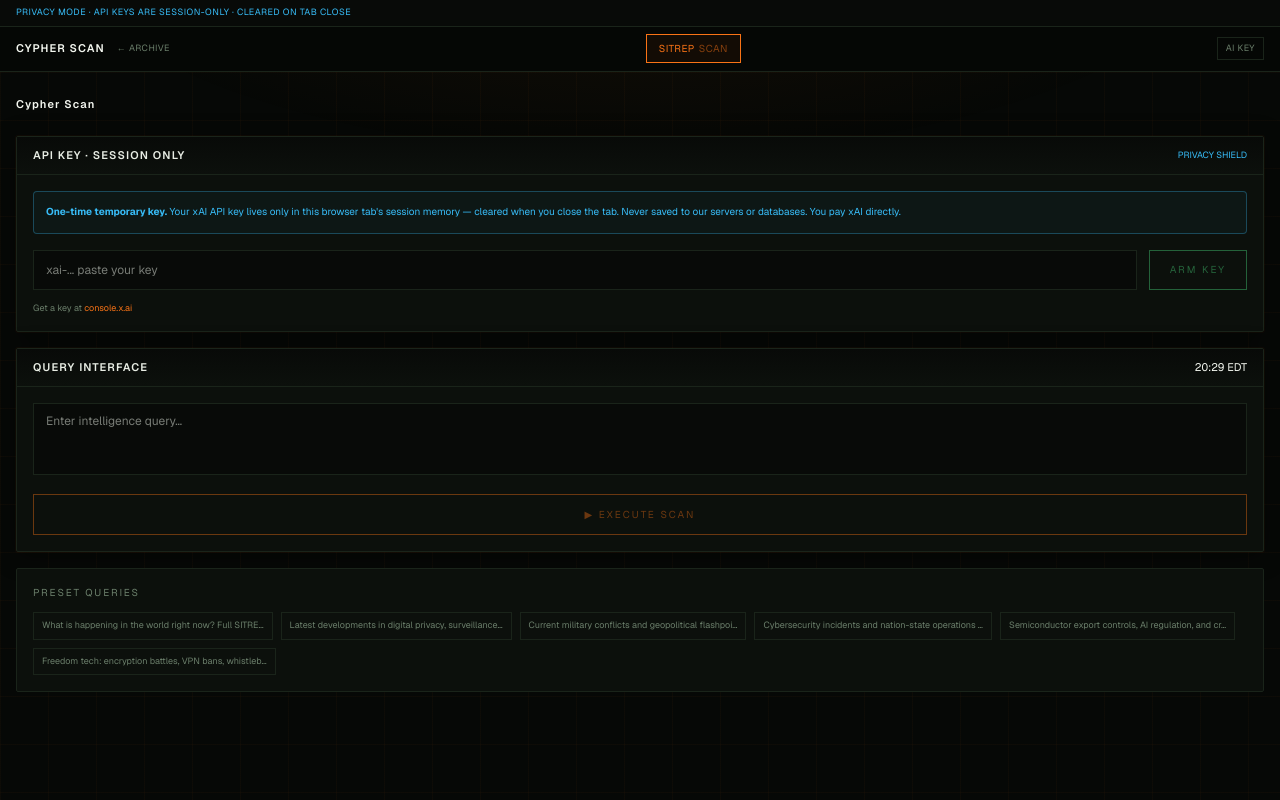
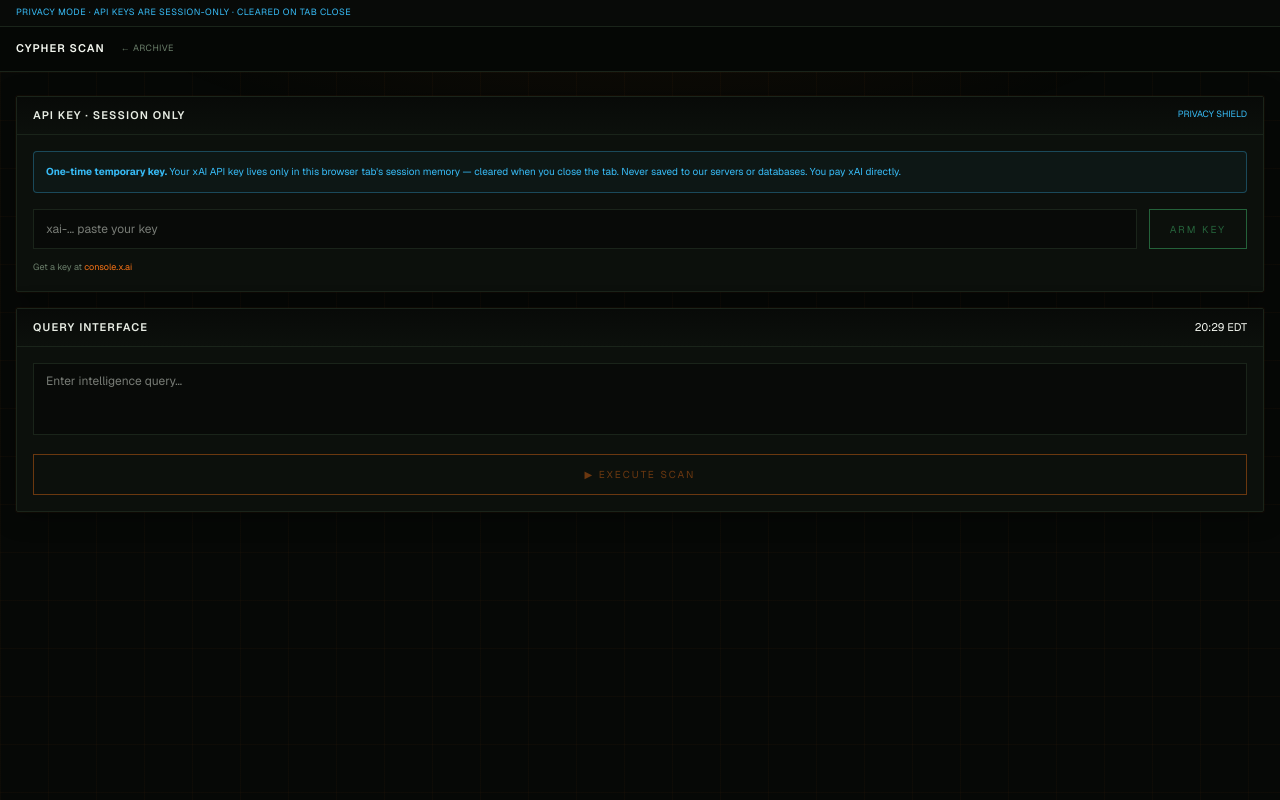
Before and after one commit to 9lordisgod/cypherpunk-code, a Next.js app: page /cypherscan in a window 1280 px wide. Shown: the top 800 px of the page. Built offline with nearby package versions, Linux system fonts and the light colour scheme.

Commit message:
Remove circled UI clutter from Cypherscan page
Delete Cypher Scan page title, SITREP SCAN nav pill, AI KEY header
button, and the entire Preset queries section.

```diff
--- a/src/scan/components/ScanHeader.tsx
+++ b/src/scan/components/ScanHeader.tsx
@@ -1,14 +1,9 @@
 "use client";
 
 import Link from "next/link";
-import { useState } from "react";
-import { ApiKeyModal } from "./ApiKeyModal";
 
 export function ScanHeader() {
-  const [showKeyModal, setShowKeyModal] = useState(false);
-
   return (
-    <>
     <header className="sticky top-0 z-50 border-b border-[var(--border-dim)] bg-[var(--bg-primary)]/95 backdrop-blur-sm">
       <div className="border-b border-[var(--border-dim)] bg-[var(--bg-inset)]">
         <div className="mx-auto max-w-7xl px-4 py-1.5 tac-mono text-[9px] tracking-wider text-[var(--text-dim)]">
@@ -18,8 +13,7 @@
         </div>
       </div>
 
-        <div className="mx-auto flex h-11 max-w-7xl items-center justify-between gap-4 px-4">
-          <div className="flex items-center gap-3">
+      <div className="mx-auto flex h-11 max-w-7xl items-center gap-4 px-4">
         <Link
           href="/cypherscan"
           className="tac-mono text-[11px] font-semibold tracking-widest text-[var(--text-bright)] transition-colors hover:text-[var(--accent-orange)]"
@@ -33,26 +27,6 @@
           ← ARCHIVE
         </Link>
       </div>
-
-          <nav className="flex items-center gap-0.5">
-            <span className="px-3 py-1.5 tac-mono text-[10px] tracking-wider border border-[var(--accent-orange)] text-[var(--accent-orange)] bg-[rgba(234,88,12,0.06)]">
-              SITREP
-              <span className="ml-1 hidden opacity-50 sm:inline">SCAN</span>
-            </span>
-          </nav>
-
-          <button
-            type="button"
-            onClick={() => setShowKeyModal(true)}
-            className="tac-mono border border-[var(--border-dim)] px-2 py-1 text-[9px] tracking-wider text-[var(--text-dim)] transition-colors hover:border-[var(--accent-orange)] hover:text-[var(--accent-orange)]"
-            title="Session-only xAI key for SITREP Scanner"
-          >
-            AI KEY
-          </button>
-        </div>
     </header>
-
-      <ApiKeyModal open={showKeyModal} onClose={() => setShowKeyModal(false)} />
-    </>
   );
 }
--- a/src/scan/components/SitrepScan.tsx
+++ b/src/scan/components/SitrepScan.tsx
@@ -10,15 +10,6 @@
 } from "@/scan/lib/api-key";
 import { callGrok } from "@/scan/lib/grok-client";
 import { buildScannerPrompt } from "@/scan/lib/grok-prompts";
-
-const PRESETS = [
-  "What is happening in the world right now? Full SITREP.",
-  "Latest developments in digital privacy, surveillance, and censorship worldwide",
-  "Current military conflicts and geopolitical flashpoints",
-  "Cybersecurity incidents and nation-state operations this week",
-  "Semiconductor export controls, AI regulation, and critical infrastructure policy",
-  "Freedom tech: encryption battles, VPN bans, whistleblower news",
-];
 
 export function SitrepScan() {
   const [apiKey, setApiKey] = useState("");
@@ -48,9 +39,8 @@
     setApiKey("");
   };
 
-  const runScan = async (q?: string) => {
-    const scanQuery = q ?? query;
-    if (!scanQuery.trim()) return;
+  const runScan = async () => {
+    if (!query.trim()) return;
 
     if (!getStoredApiKey()) {
       setError("Enter your xAI API key below — session-only, never stored on our servers.");
@@ -84,7 +74,7 @@
             content:
               "You are CypherScan global intelligence. Cypherpunk and freedom-tech focused. Use live search.",
           },
-          { role: "user", content: buildScannerPrompt(headlines, scanQuery) },
+          { role: "user", content: buildScannerPrompt(headlines, query) },
         ],
         { searchMode: "on", maxTokens: 2500 }
       );
@@ -101,10 +91,6 @@
   return (
     <div className="scan-grid min-h-screen">
       <div className="mx-auto max-w-7xl px-4 py-6">
-        <p className="tac-mono mb-6 text-[11px] font-semibold tracking-widest text-[var(--text-bright)]">
-          Cypher Scan
-        </p>
-
         <div className="pizz-panel glow-panel mb-4">
           <div className="pizz-panel-header flex items-center justify-between">
             <h2 className="tac-mono text-[11px] font-semibold tracking-widest">
@@ -197,25 +183,6 @@
           </div>
         </div>
 
-        <div className="mt-4 pizz-panel p-4">
-          <h3 className="tac-label mb-3">Preset queries</h3>
-          <div className="flex flex-wrap gap-2">
-            {PRESETS.map((q) => (
-              <button
-                key={q}
-                type="button"
-                onClick={() => {
-                  setQuery(q);
-                  runScan(q);
-                }}
-                className="tac-mono border border-[var(--border-dim)] px-2 py-1.5 text-left text-[9px] text-[var(--text-dim)] transition-colors hover:border-[var(--accent-orange)] hover:text-[var(--accent-orange)]"
-              >
-                {q.slice(0, 52)}…
-              </button>
-            ))}
-          </div>
-        </div>
-
         {error && (
           <div className="tac-mono mt-4 border border-[var(--accent-red)] p-3 text-[11px] text-[var(--accent-red)]">
             {error}
```
Lines whose indentation alone changed are shown as unchanged.
